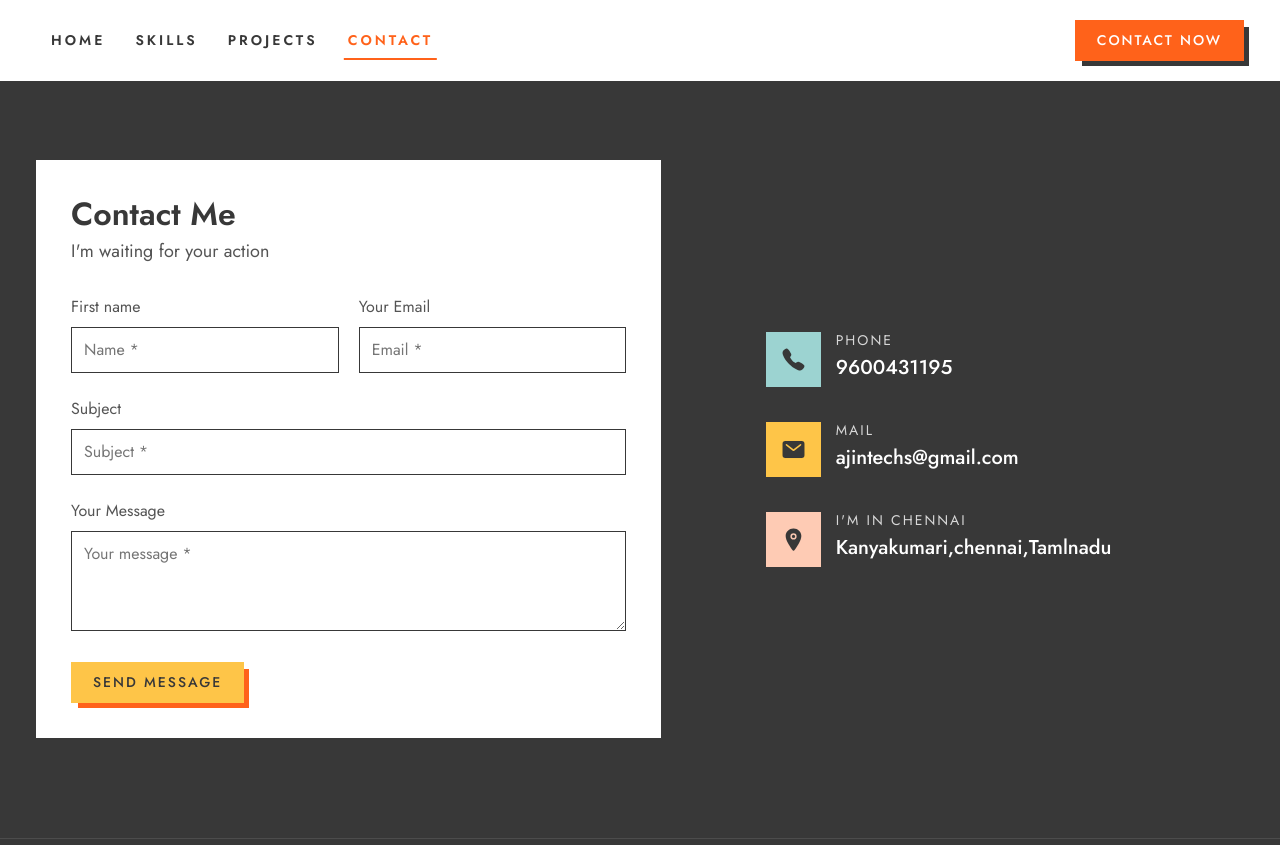
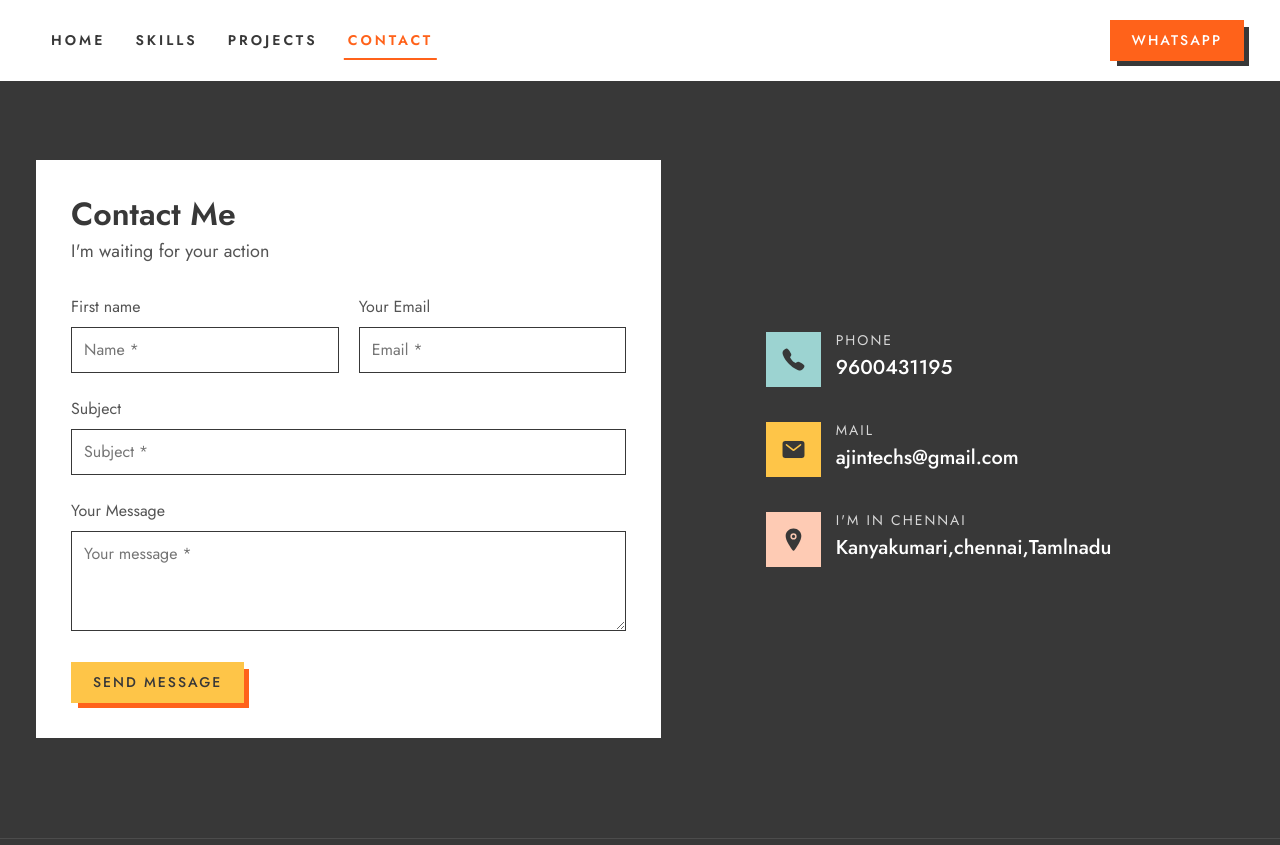
Before and after one commit to AjinSJ/maro, a plain HTML site: page contact.html in a window 1280 px wide. Shown: the top 845 px of the page. Drawn offline with nearby package versions, Linux system fonts and the light colour scheme.

Commit message:
Update contact.html

```diff
--- a/contact.html
+++ b/contact.html
@@ -46,7 +46,7 @@
                     <li class="navbar-item"><a href="#" class="label-lg navbar-link has-after active">Contact</a></li>
                 </ul>
             </nav>
-            <a href="./contact.html" class="btn btn-primary">Contact Now</a>
+           <a href="https://api.whatsapp.com/send?phone=919600431195" class="btn btn-primary">WhatsApp</a>
             <button class="nav-toggle-btn" aria-label="menu" data-nav-toggler>
                 <ion-icon name="menu-outline" aria-hidden="true"></ion-icon>
             </button>
```
